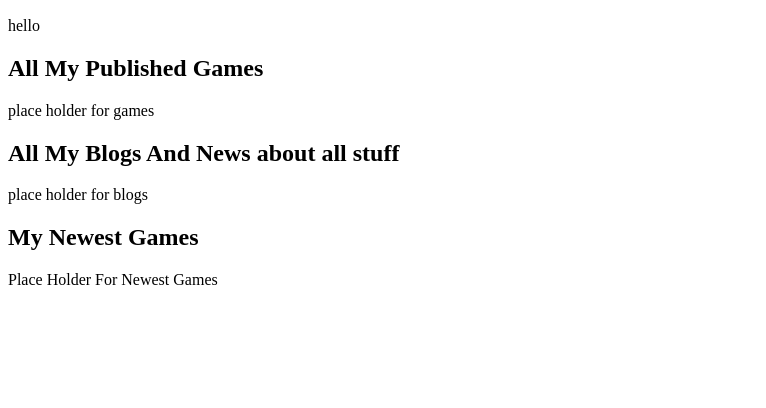
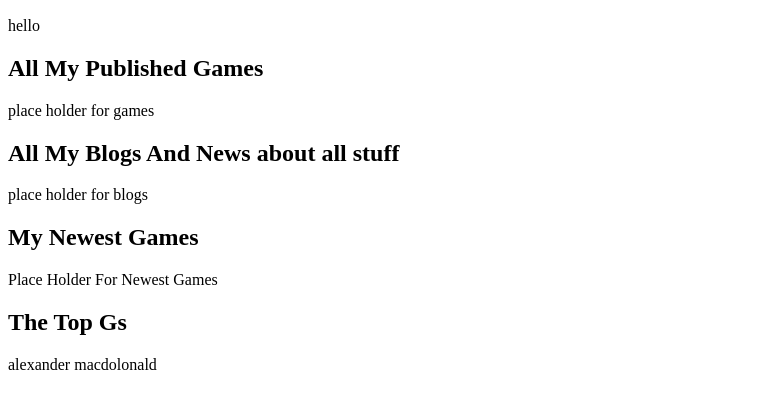
Before and after one commit to pikester1983/TheRy-Hub, a plain HTML site: page index.html in a window 1280 px wide. Shown: the part 110-518 px from the top of the page, without its empty margins (0-766 px from the left). Drawn offline with Linux system fonts and the light colour scheme.

Commit message:
Update index.html

```diff
--- a/index.html
+++ b/index.html
@@ -20,5 +20,8 @@
         <h2>My Newest Games</h2>
         <p>Place Holder For Newest Games</P>
 
+        <h2>The Top Gs</h2>
+        <p>alexander macdolonald</p>
+
     </body>
 </html>
```
